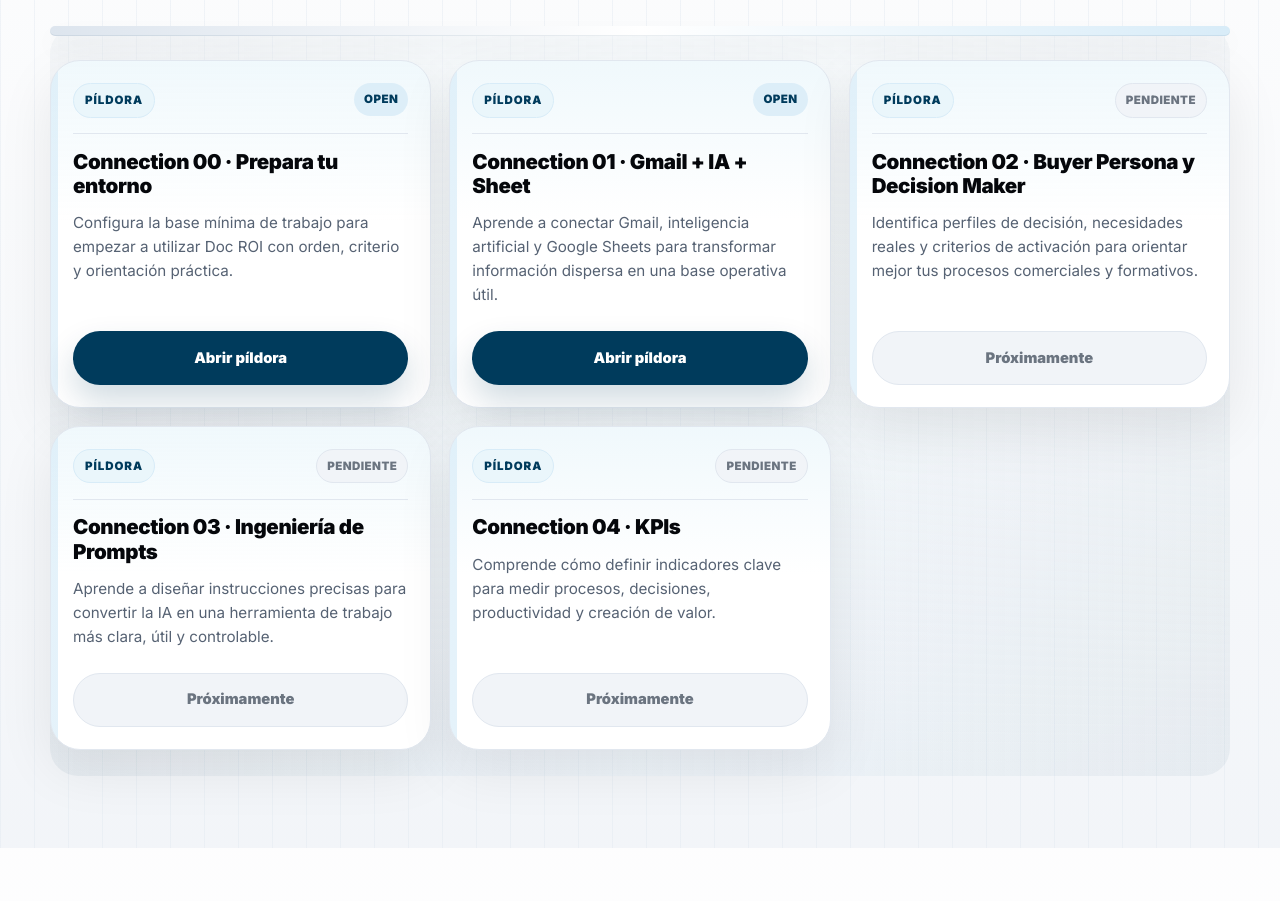
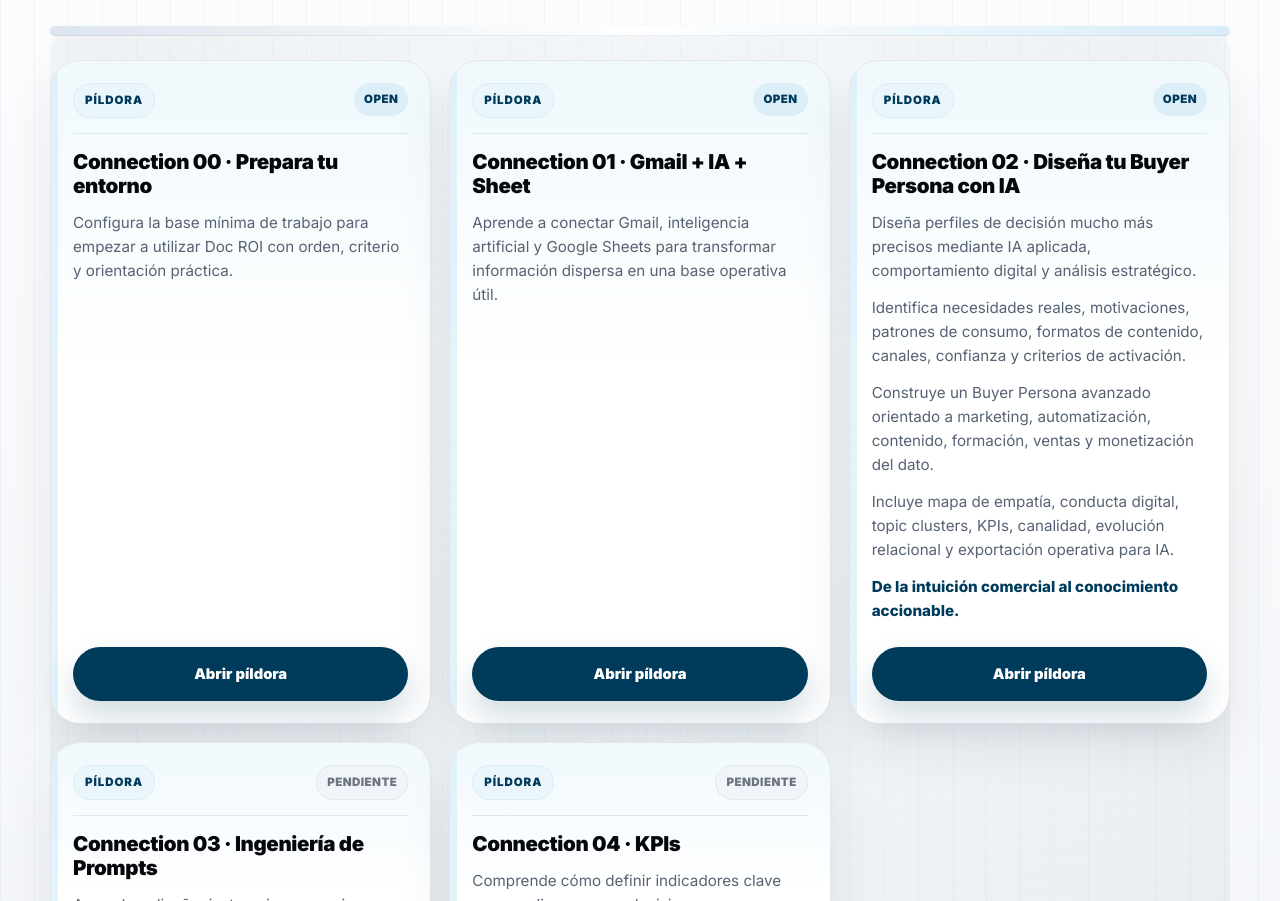
Before and after one commit to docr-ROI-diagostic-ecuacion-KAI/El-Botiquin-del-DOC-ROI, a plain HTML site: page index.html in a window 1280 px wide. Shown: the part 1165-2066 px from the top of the page. Drawn offline with Linux system fonts and the light colour scheme.

Commit message:
Open Buyer Persona AI pill

```diff
--- a/index.html
+++ b/index.html
@@ -22,7 +22,7 @@
       <section class="docroi-section docroi-band" id="recursos" aria-label="Recursos de Mi Botiquín"><div class="docroi-container"><div class="docroi-section-head" id="pildoras"><p class="docroi-eyebrow docroi-eyebrow-dark">Aprendizaje rápido</p><h2>Píldoras Doc ROI</h2><p>Pequeñas acciones formativas diseñadas para ayudarte a comprender de forma ágil cómo realizar automatizaciones, preparar tu entorno de trabajo y activar procesos prácticos con inteligencia artificial.</p></div><div class="docroi-shelf"><div class="docroi-resource-grid">
         <article class="docroi-resource-card"><div class="docroi-card-top"><span class="docroi-category">Píldora</span><span class="docroi-status docroi-status-ready">OPEN</span></div><h3>Connection 00 · Prepara tu entorno</h3><p>Configura la base mínima de trabajo para empezar a utilizar Doc ROI con orden, criterio y orientación práctica.</p><div class="docroi-resource-footer"><a class="docroi-resource-button" href="https://docroi.marketing/connection-00-%c2%b7-prepara-tu-entorno/" target="_blank" rel="noopener noreferrer">Abrir píldora</a></div></article>
         <article class="docroi-resource-card"><div class="docroi-card-top"><span class="docroi-category">Píldora</span><span class="docroi-status docroi-status-ready">OPEN</span></div><h3>Connection 01 · Gmail + IA + Sheet</h3><p>Aprende a conectar Gmail, inteligencia artificial y Google Sheets para transformar información dispersa en una base operativa útil.</p><div class="docroi-resource-footer"><a class="docroi-resource-button" href="https://docroi.marketing/1st-connection-%c2%b7-gmail-ai-sheet/" target="_blank" rel="noopener noreferrer">Abrir píldora</a></div></article>
-        <article class="docroi-resource-card"><div class="docroi-card-top"><span class="docroi-category">Píldora</span><span class="docroi-status docroi-status-soon">Pendiente</span></div><h3>Connection 02 · Buyer Persona y Decision Maker</h3><p>Identifica perfiles de decisión, necesidades reales y criterios de activación para orientar mejor tus procesos comerciales y formativos.</p><div class="docroi-resource-footer"><span class="docroi-resource-button-disabled" aria-disabled="true">Próximamente</span></div></article>
+        <article class="docroi-resource-card"><div class="docroi-card-top"><span class="docroi-category">Píldora</span><span class="docroi-status docroi-status-ready">OPEN</span></div><h3>Connection 02 · Diseña tu Buyer Persona con IA</h3><p>Diseña perfiles de decisión mucho más precisos mediante IA aplicada, comportamiento digital y análisis estratégico.</p><p>Identifica necesidades reales, motivaciones, patrones de consumo, formatos de contenido, canales, confianza y criterios de activación.</p><p>Construye un Buyer Persona avanzado orientado a marketing, automatización, contenido, formación, ventas y monetización del dato.</p><p>Incluye mapa de empatía, conducta digital, topic clusters, KPIs, canalidad, evolución relacional y exportación operativa para IA.</p><p style="font-weight:800;color:#003B5C">De la intuición comercial al conocimiento accionable.</p><div class="docroi-resource-footer"><a class="docroi-resource-button" href="https://buyer-persona-three.vercel.app/" target="_blank" rel="noopener noreferrer">Abrir píldora</a></div></article>
         <article class="docroi-resource-card"><div class="docroi-card-top"><span class="docroi-category">Píldora</span><span class="docroi-status docroi-status-soon">Pendiente</span></div><h3>Connection 03 · Ingeniería de Prompts</h3><p>Aprende a diseñar instrucciones precisas para convertir la IA en una herramienta de trabajo más clara, útil y controlable.</p><div class="docroi-resource-footer"><span class="docroi-resource-button-disabled" aria-disabled="true">Próximamente</span></div></article>
         <article class="docroi-resource-card"><div class="docroi-card-top"><span class="docroi-category">Píldora</span><span class="docroi-status docroi-status-soon">Pendiente</span></div><h3>Connection 04 · KPIs</h3><p>Comprende cómo definir indicadores clave para medir procesos, decisiones, productividad y creación de valor.</p><div class="docroi-resource-footer"><span class="docroi-resource-button-disabled" aria-disabled="true">Próximamente</span></div></article>
       </div></div></div></section>
```
